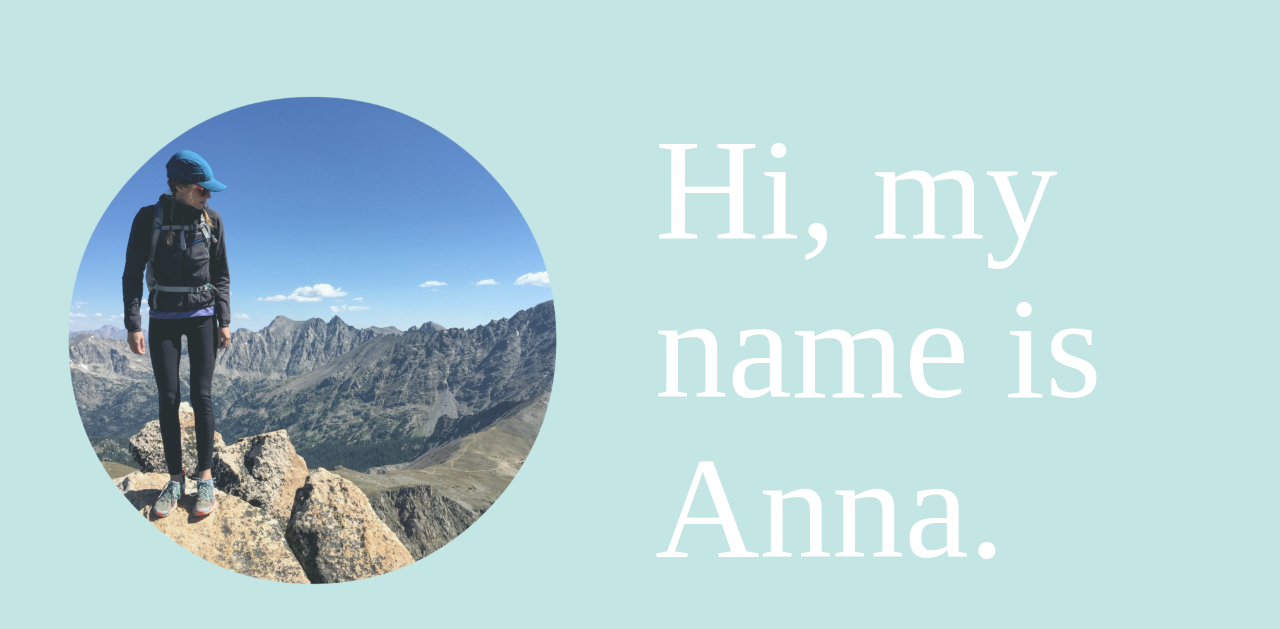
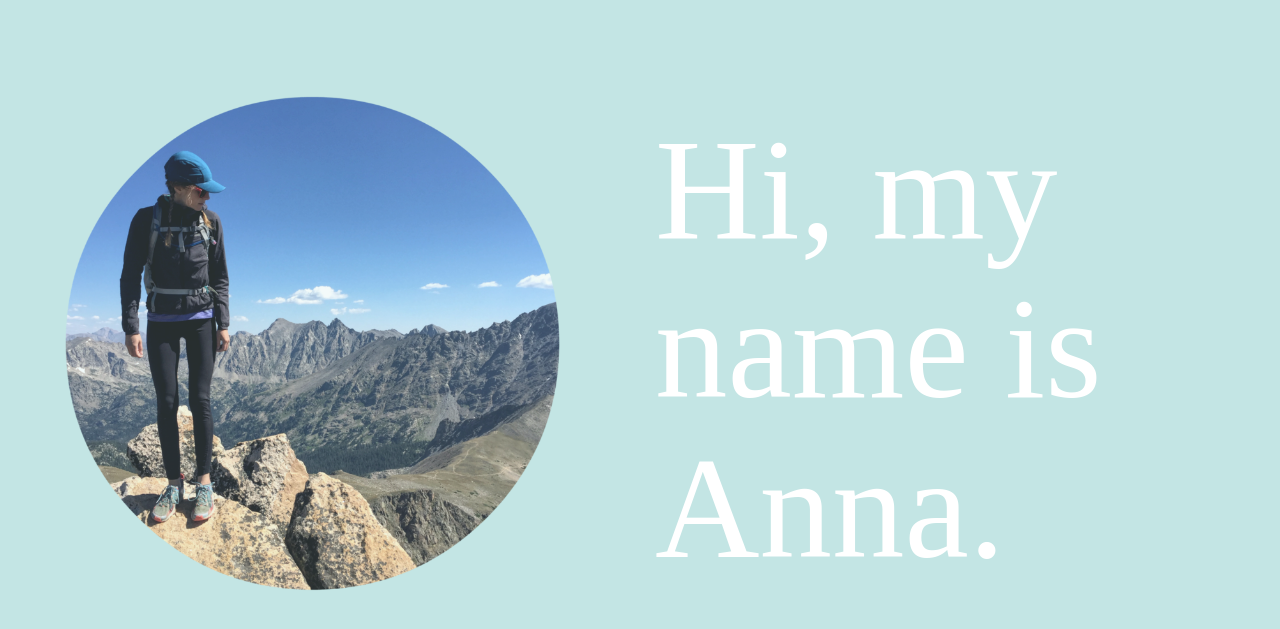
Before and after one commit to annadolan/annadolan.github.io, a Jekyll site: the page built from index.html, in a window 1280 px wide. Shown: the top 629 px of the page. Built offline with Jekyll 4.4.1, drawn with Linux system fonts in a browser that asks for light colours; nearby versions of some CDN libraries; some web fonts are replaced.

Commit message:
Set height and width as percentage

```diff
--- a/css/styles.css
+++ b/css/styles.css
@@ -7,7 +7,8 @@ body {
 .me-photo {
   /*top: .2em;
   margin-left: 5em;*/
-  max-height: 36em;
+  height: 81%;
+  width: 81%;
   /*max-width: auto;*/
   opacity: .8;
   margin-left: auto;
@@ -29,13 +30,13 @@ body {
 .welcome {
   margin-left: auto;
   margin-right: auto;
-  /*margin-top: .2em;*/
+  /*margin-bottom: .2em;*/
 }
 
 .welcome>a {
   color: white;
   font-family: 'Coiny', cursive;
-  font-size: 2.3em;
+  font-size: 230%;
 }
 
 .welcome>a:hover {
```
Also changed, not shown: 1 other file.
